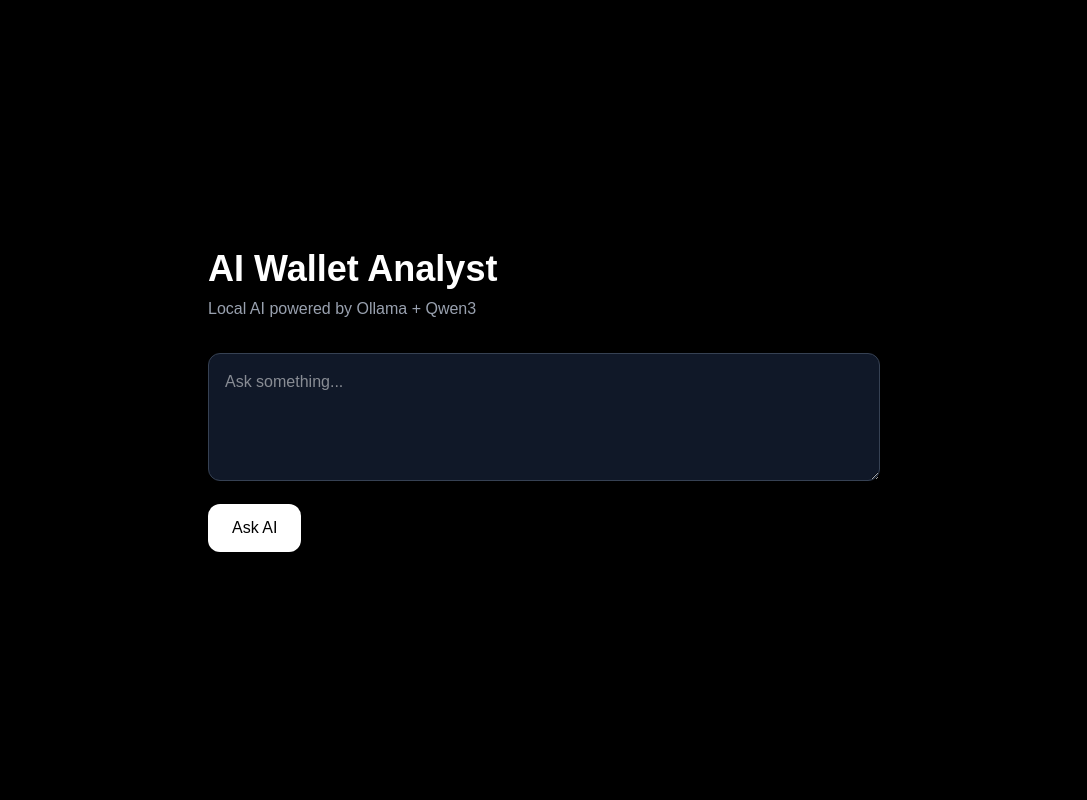
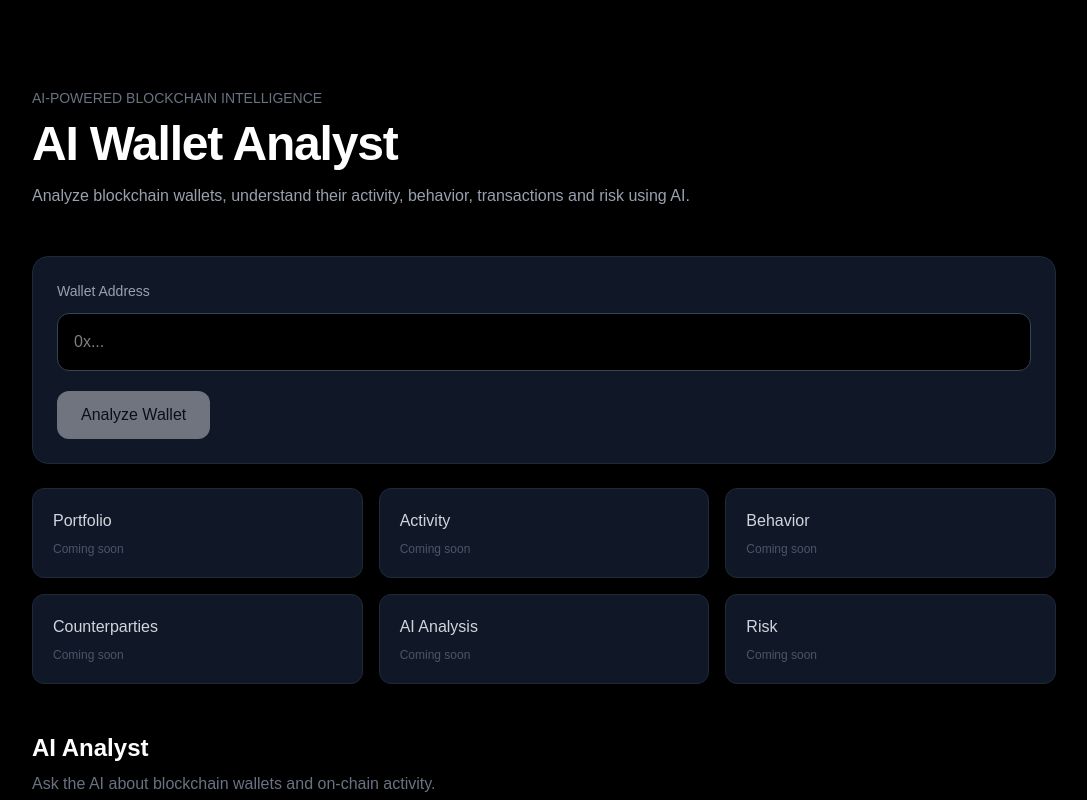
Before and after one commit to Kartikp12/ai-wallet-analyst, a Next.js app: page / in a window 1280 px wide. Shown: the top 800 px of the page, without its empty margins (96-1183 px from the left). Built offline with nearby package versions, Linux system fonts and the light colour scheme.

Commit message:
feat: add token portfolio analysis

```diff
--- /dev/null
+++ b/pages/api/wallet.js
@@ -0,0 +1,70 @@
+export default async function handler(req, res) {
+    if (req.method !== "POST") {
+      return res.status(405).json({
+        error: "Method not allowed",
+      });
+    }
+
+    try {
+      const { address } = req.body;
+
+      if (!address) {
+        return res.status(400).json({
+          error: "Wallet address is required",
+        });
+      }
+
+      const isValidAddress = /^0x[a-fA-F0-9]{40}$/.test(address);
+
+      if (!isValidAddress) {
+        return res.status(400).json({
+          error: "Invalid Ethereum wallet address",
+        });
+      }
+
+      const response = await fetch(
+        "https://eth-mainnet.g.alchemy.com/public",
+        {
+          method: "POST",
+          headers: {
+            "Content-Type": "application/json",
+          },
+          body: JSON.stringify({
+            jsonrpc: "2.0",
+            id: 1,
+            method: "eth_getBalance",
+            params: [address, "latest"],
+          }),
+        }
+      );
+
+      if (!response.ok) {
+        throw new Error("Blockchain RPC request failed");
+      }
+
+      const data = await response.json();
+
+      if (data.error) {
+        throw new Error(data.error.message);
+      }
+
+      const balanceWei = BigInt(data.result);
+
+      const balanceEth =
+        Number(balanceWei) / 1000000000000000000;
+
+      return res.status(200).json({
+        success: true,
+        address,
+        balanceWei: balanceWei.toString(),
+        balanceEth: balanceEth.toFixed(6),
+        network: "Ethereum Mainnet",
+      });
+    } catch (error) {
+      console.error("Wallet API error:", error);
+
+      return res.status(500).json({
+        error: "Failed to fetch wallet data",
+      });
+    }
+  }
--- a/pages/index.js
+++ b/pages/index.js
@@ -1,9 +1,65 @@
 import { useState } from "react";
 
 export default function Home() {
+  const [walletAddress, setWalletAddress] = useState("");
   const [message, setMessage] = useState("");
   const [response, setResponse] = useState("");
   const [loading, setLoading] = useState(false);
+  const [walletValid, setWalletValid] = useState(null);
+  const [walletData, setWalletData] = useState(null);
+const [walletLoading, setWalletLoading] = useState(false);
+const [walletError, setWalletError] = useState("");
+
+  const validateWallet = (address) => {
+    return /^0x[a-fA-F0-9]{40}$/.test(address);
+  };
+
+  const handleWalletChange = (e) => {
+    const value = e.target.value;
+
+    setWalletAddress(value);
+
+    if (!value) {
+      setWalletValid(null);
+      return;
+    }
+
+    setWalletValid(validateWallet(value));
+  };
+  const analyzeWallet = async () => {
+    if (!walletValid) {
+      setWalletError("Please enter a valid Ethereum wallet address.");
+      return;
+    }
+
+    setWalletLoading(true);
+    setWalletError("");
+    setWalletData(null);
+
+    try {
+      const res = await fetch("/api/wallet", {
+        method: "POST",
+        headers: {
+          "Content-Type": "application/json",
+        },
+        body: JSON.stringify({
+          address: walletAddress,
+        }),
+      });
+
+      const data = await res.json();
+
+      if (!res.ok) {
+        throw new Error(data.error || "Failed to fetch wallet data");
+      }
+
+      setWalletData(data);
+    } catch (error) {
+      setWalletError(error.message);
+    } finally {
+      setWalletLoading(false);
+    }
+  };
 
   const askAI = async () => {
     if (!message.trim()) return;
@@ -37,21 +93,139 @@ export default function Home() {
   };
 
   return (
-    <main className="min-h-screen bg-black text-white flex items-center justify-center p-6">
-      <div className="w-full max-w-2xl">
-        <h1 className="text-4xl font-bold mb-2">
+    <main className="min-h-screen bg-black text-white p-6">
+      <div className="max-w-5xl mx-auto py-16">
+
+        {/* Header */}
+        <div className="mb-12">
+          <p className="text-sm text-gray-500 mb-3">
+            AI-POWERED BLOCKCHAIN INTELLIGENCE
+          </p>
+
+          <h1 className="text-5xl font-bold tracking-tight">
             AI Wallet Analyst
           </h1>
 
-        <p className="text-gray-400 mb-8">
-          Local AI powered by Ollama + Qwen3
+          <p className="text-gray-400 mt-4 max-w-2xl">
+            Analyze blockchain wallets, understand their activity,
+            behavior, transactions and risk using AI.
+          </p>
+        </div>
+
+        {/* Wallet Input */}
+        <div className="bg-gray-900 border border-gray-800 rounded-2xl p-6">
+          <label className="block text-sm text-gray-400 mb-3">
+            Wallet Address
+          </label>
+
+          <input
+            type="text"
+            value={walletAddress}
+            onChange={handleWalletChange}
+            placeholder="0x..."
+            className="w-full bg-black border border-gray-700 rounded-xl px-4 py-4 text-white outline-none focus:border-gray-400"
+          />
+
+          {walletValid === true && (
+            <p className="text-green-400 text-sm mt-3">
+              ✓ Valid EVM wallet address
+            </p>
+          )}
+
+          {walletValid === false && (
+            <p className="text-red-400 text-sm mt-3">
+              ✕ Invalid wallet address
+            </p>
+          )}
+          <button
+  onClick={analyzeWallet}
+  disabled={!walletValid || walletLoading}
+  className="mt-5 px-6 py-3 rounded-xl bg-white text-black font-medium disabled:opacity-40"
+>
+  {walletLoading ? "Analyzing..." : "Analyze Wallet"}
+</button>
+        </div>
+{/* Wallet Result */}
+{walletError && (
+  <div className="mt-6 rounded-xl border border-red-900 bg-red-950/30 p-4">
+    <p className="text-red-400">
+      {walletError}
+    </p>
+  </div>
+)}
+
+{walletData && (
+  <div className="mt-6 grid grid-cols-1 md:grid-cols-3 gap-4">
+
+    <div className="bg-gray-900 border border-gray-800 rounded-xl p-5">
+      <p className="text-gray-500 text-sm">
+        Network
+      </p>
+
+      <p className="text-xl font-semibold mt-2">
+        {walletData.network}
+      </p>
+    </div>
+
+    <div className="bg-gray-900 border border-gray-800 rounded-xl p-5">
+      <p className="text-gray-500 text-sm">
+        ETH Balance
+      </p>
+
+      <p className="text-xl font-semibold mt-2">
+        {walletData.balanceEth} ETH
+      </p>
+    </div>
+
+    <div className="bg-gray-900 border border-gray-800 rounded-xl p-5">
+      <p className="text-gray-500 text-sm">
+        Wallet
+      </p>
+
+      <p className="text-sm font-mono mt-2 break-all">
+        {walletData.address}
+      </p>
+    </div>
+
+  </div>
+)}
+        {/* Analysis Sections */}
+        <div className="grid grid-cols-2 md:grid-cols-3 gap-4 mt-6">
+          {[
+            "Portfolio",
+            "Activity",
+            "Behavior",
+            "Counterparties",
+            "AI Analysis",
+            "Risk",
+          ].map((item) => (
+            <div
+              key={item}
+              className="bg-gray-900 border border-gray-800 rounded-xl p-5"
+            >
+              <p className="text-gray-300">{item}</p>
+              <p className="text-xs text-gray-600 mt-2">
+                Coming soon
+              </p>
+            </div>
+          ))}
+        </div>
+
+        {/* AI Chat */}
+        <div className="mt-12">
+          <h2 className="text-2xl font-semibold mb-2">
+            AI Analyst
+          </h2>
+
+          <p className="text-gray-500 mb-5">
+            Ask the AI about blockchain wallets and on-chain activity.
           </p>
 
           <textarea
             value={message}
             onChange={(e) => setMessage(e.target.value)}
             placeholder="Ask something..."
-          className="w-full h-32 rounded-xl bg-gray-900 border border-gray-700 p-4 outline-none"
+            className="w-full h-32 rounded-xl bg-gray-900 border border-gray-700 p-4 outline-none focus:border-gray-400"
           />
 
           <button
@@ -63,17 +237,19 @@ export default function Home() {
           </button>
 
           {response && (
-          <div className="mt-8 rounded-xl bg-gray-900 border border-gray-700 p-6">
-            <h2 className="font-semibold mb-3">
+            <div className="mt-6 rounded-xl bg-gray-900 border border-gray-700 p-6">
+              <h3 className="font-semibold mb-3">
                 AI Response
-            </h2>
+              </h3>
 
-            <p className="whitespace-pre-wrap text-gray-300">
+              <p className="whitespace-pre-wrap text-gray-300 leading-7">
                 {response}
               </p>
             </div>
           )}
         </div>
+
+      </div>
     </main>
   );
 }
```
Lines whose indentation alone changed are shown as unchanged.
